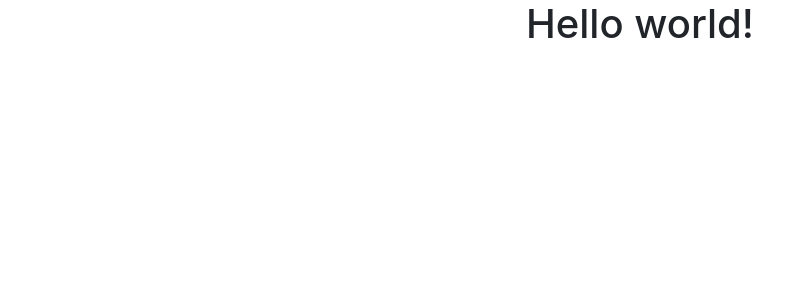
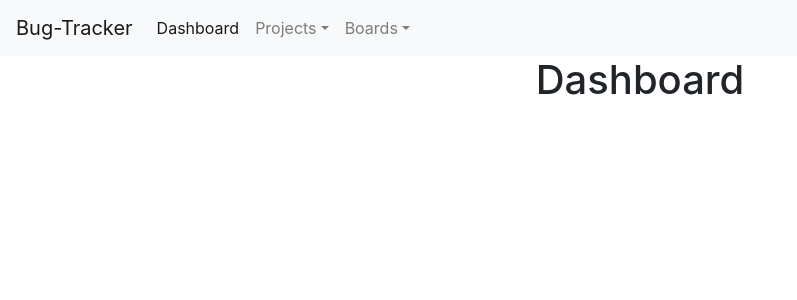
Before and after one commit to bogutski/bug-tracker, a React (Create React App) app: page / in a window 1280 px wide. Shown: the top 300 px of the page, without its empty margins (0-797 px from the left). Built offline with nearby package versions, Linux system fonts and the light colour scheme.

Commit message:
added navbar and some components and routing

```diff
--- a/package.json
+++ b/package.json
@@ -9,6 +9,7 @@
     "firebase": "^9.15.0",
     "react": "^18.2.0",
     "react-dom": "^18.2.0",
+    "react-router-dom": "^6.6.2",
     "react-scripts": "5.0.1",
     "web-vitals": "^2.1.4"
   },
--- a/public/index.html
+++ b/public/index.html
@@ -1,47 +1,23 @@
-<!DOCTYPE html>
+<!doctype html>
 <html lang="en">
-  <head>
-    <meta charset="utf-8" />
-    <link rel="icon" href="%PUBLIC_URL%/favicon.ico" />
-    <link
-      rel="stylesheet"
-      href="https://maxcdn.bootstrapcdn.com/bootstrap/latest/css/bootstrap.min.css"
-    />
-    <meta name="viewport" content="width=device-width, initial-scale=1" />
-    <meta name="theme-color" content="#000000" />
-    <meta
-      name="description"
-      content="Web site created using create-react-app"
-    />
-    <link rel="apple-touch-icon" href="%PUBLIC_URL%/logo192.png" />
-    <!--
-      manifest.json provides metadata used when your web app is installed on a
-      user's mobile device or desktop. See https://developers.google.com/web/fundamentals/web-app-manifest/
-    -->
-    <link rel="manifest" href="%PUBLIC_URL%/manifest.json" />
-    <!--
-      Notice the use of %PUBLIC_URL% in the tags above.
-      It will be replaced with the URL of the `public` folder during the build.
-      Only files inside the `public` folder can be referenced from the HTML.
+<head>
+  <!-- Required meta tags -->
+  <meta charset="utf-8">
+  <meta name="viewport" content="width=device-width, initial-scale=1, shrink-to-fit=no">
+  <link rel="icon" href="./bug.ico" />
 
-      Unlike "/favicon.ico" or "favicon.ico", "%PUBLIC_URL%/favicon.ico" will
-      work correctly both with client-side routing and a non-root public URL.
-      Learn how to configure a non-root public URL by running `npm run build`.
-    -->
-    <title>React App</title>
-  </head>
-  <body>
-    <noscript>You need to enable JavaScript to run this app.</noscript>
-    <div id="root"></div>
-    <!--
-      This HTML file is a template.
-      If you open it directly in the browser, you will see an empty page.
+  <!-- Bootstrap CSS -->
+  <link rel="stylesheet" href="https://cdn.jsdelivr.net/npm/bootstrap@4.0.0/dist/css/bootstrap.min.css" integrity="sha384-Gn5384xqQ1aoWXA+058RXPxPg6fy4IWvTNh0E263XmFcJlSAwiGgFAW/dAiS6JXm" crossorigin="anonymous">
 
-      You can add webfonts, meta tags, or analytics to this file.
-      The build step will place the bundled scripts into the <body> tag.
+  <title>Bug-Tracker</title>
+</head>
+<body>
+<div id="root"></div>
 
-      To begin the development, run `npm start` or `yarn start`.
-      To create a production bundle, use `npm run build` or `yarn build`.
-    -->
-  </body>
+<!-- Optional JavaScript -->
+<!-- jQuery first, then Popper.js, then Bootstrap JS -->
+<script src="https://code.jquery.com/jquery-3.2.1.slim.min.js" integrity="sha384-KJ3o2DKtIkvYIK3UENzmM7KCkRr/rE9/Qpg6aAZGJwFDMVNA/GpGFF93hXpG5KkN" crossorigin="anonymous"></script>
+<script src="https://cdn.jsdelivr.net/npm/popper.js@1.12.9/dist/umd/popper.min.js" integrity="sha384-ApNbgh9B+Y1QKtv3Rn7W3mgPxhU9K/ScQsAP7hUibX39j7fakFPskvXusvfa0b4Q" crossorigin="anonymous"></script>
+<script src="https://cdn.jsdelivr.net/npm/bootstrap@4.0.0/dist/js/bootstrap.min.js" integrity="sha384-JZR6Spejh4U02d8jOt6vLEHfe/JQGiRRSQQxSfFWpi1MquVdAyjUar5+76PVCmYl" crossorigin="anonymous"></script>
+</body>
 </html>
--- a/src/App.js
+++ b/src/App.js
@@ -1,11 +1,25 @@
 import "./App.css";
+import {Route, Routes} from "react-router-dom";
+import Layout from "./components/Layout";
+import Dashboard from "./components/Dashboard";
+import Board from "./components/Board";
+import Project from "./components/Project";
+
+
+
 function App() {
 
-  return (
-    <div className="App">
-      <h1>Hello world!</h1>
-    </div>
-  );
+    return (
+        <div className="App">
+            <Routes>
+                <Route path='/' element={<Layout/>}>
+                    <Route index element={<Dashboard/>}/>
+                    <Route path='projects' element={<Project />}/>
+                    <Route path='boards' element={<Board />}/>
+                </Route>
+            </Routes>
+        </div>
+    );
 }
 
 export default App;
--- /dev/null
+++ b/src/components/Board.js
@@ -0,0 +1,11 @@
+import React from 'react';
+
+const Board = () => {
+    return (
+        <div>
+            <h1>Board</h1>
+        </div>
+    );
+};
+
+export default Board;
--- /dev/null
+++ b/src/components/Dashboard.js
@@ -0,0 +1,11 @@
+import React from 'react';
+
+const Dashboard = () => {
+    return (
+        <div>
+            <h1>Dashboard</h1>
+        </div>
+    );
+};
+
+export default Dashboard;
--- /dev/null
+++ b/src/components/Layout.js
@@ -0,0 +1,48 @@
+import React from 'react';
+import {Link, Outlet} from "react-router-dom";
+
+const Layout = () => {
+    return (
+        <>
+        <nav className="navbar navbar-expand-lg navbar-light bg-light">
+            <a className="navbar-brand" href="#">Bug-Tracker</a>
+            <button className="navbar-toggler" type="button" data-toggle="collapse" data-target="#navbarNavDropdown"
+                    aria-controls="navbarNavDropdown" aria-expanded="false" aria-label="Toggle navigation">
+                <span className="navbar-toggler-icon"></span>
+            </button>
+            <div className="collapse navbar-collapse" id="navbarNavDropdown">
+                <ul className="navbar-nav">
+                    <li className="nav-item active">
+                        <a className="nav-link" href="/">Dashboard <span className="sr-only">(current)</span></a>
+                    </li>
+                    <li className="nav-item dropdown">
+                        <a className="nav-link dropdown-toggle" href="" id="navbarDropdownMenuLink"
+                           data-toggle="dropdown" aria-haspopup="true" aria-expanded="false">
+                            Projects
+                        </a>
+                        <div className="dropdown-menu" aria-labelledby="navbarDropdownMenuLink">
+                            <a className="dropdown-item" href="/projects">Action</a>
+                            <a className="dropdown-item" href="#">Another action</a>
+                            <a className="dropdown-item" href="#">Something else here</a>
+                        </div>
+                    </li>
+                    <li className="nav-item dropdown">
+                        <a className="nav-link dropdown-toggle" href="" id="navbarDropdownMenuLink"
+                           data-toggle="dropdown" aria-haspopup="true" aria-expanded="false">
+                            Boards
+                        </a>
+                        <div className="dropdown-menu" aria-labelledby="navbarDropdownMenuLink">
+                            <a className="dropdown-item" href="/boards">Action</a>
+                            <a className="dropdown-item" href="#">Another action</a>
+                            <a className="dropdown-item" href="#">Something else here</a>
+                        </div>
+                    </li>
+                </ul>
+            </div>
+        </nav>
+        <Outlet />
+        </>
+    );
+};
+
+export default Layout;
--- /dev/null
+++ b/src/components/Project.js
@@ -0,0 +1,11 @@
+import React from 'react';
+
+const Project = () => {
+    return (
+        <div>
+            <h1>Project</h1>
+        </div>
+    );
+};
+
+export default Project;
--- a/src/index.js
+++ b/src/index.js
@@ -3,13 +3,17 @@ import ReactDOM from "react-dom/client";
 import "./index.css";
 import App from "./App";
 import reportWebVitals from "./reportWebVitals";
+import {BrowserRouter} from "react-router-dom";
 
 const root = ReactDOM.createRoot(document.getElementById("root"));
 root.render(
-  <React.StrictMode>
-    <App />
-  </React.StrictMode>
-);
+    <React.StrictMode>
+        <BrowserRouter>
+            <App/>
+        </BrowserRouter>
+    </React.StrictMode>
+)
+;
 
 // If you want to start measuring performance in your app, pass a function
 // to log results (for example: reportWebVitals(console.log))
```
Also changed, not shown: src/components/BoardList.js (added, +11 -0 lines), src/components/ProjectList.js (added, +11 -0 lines), 2 other files (tests, documents, lock files or other folders).
